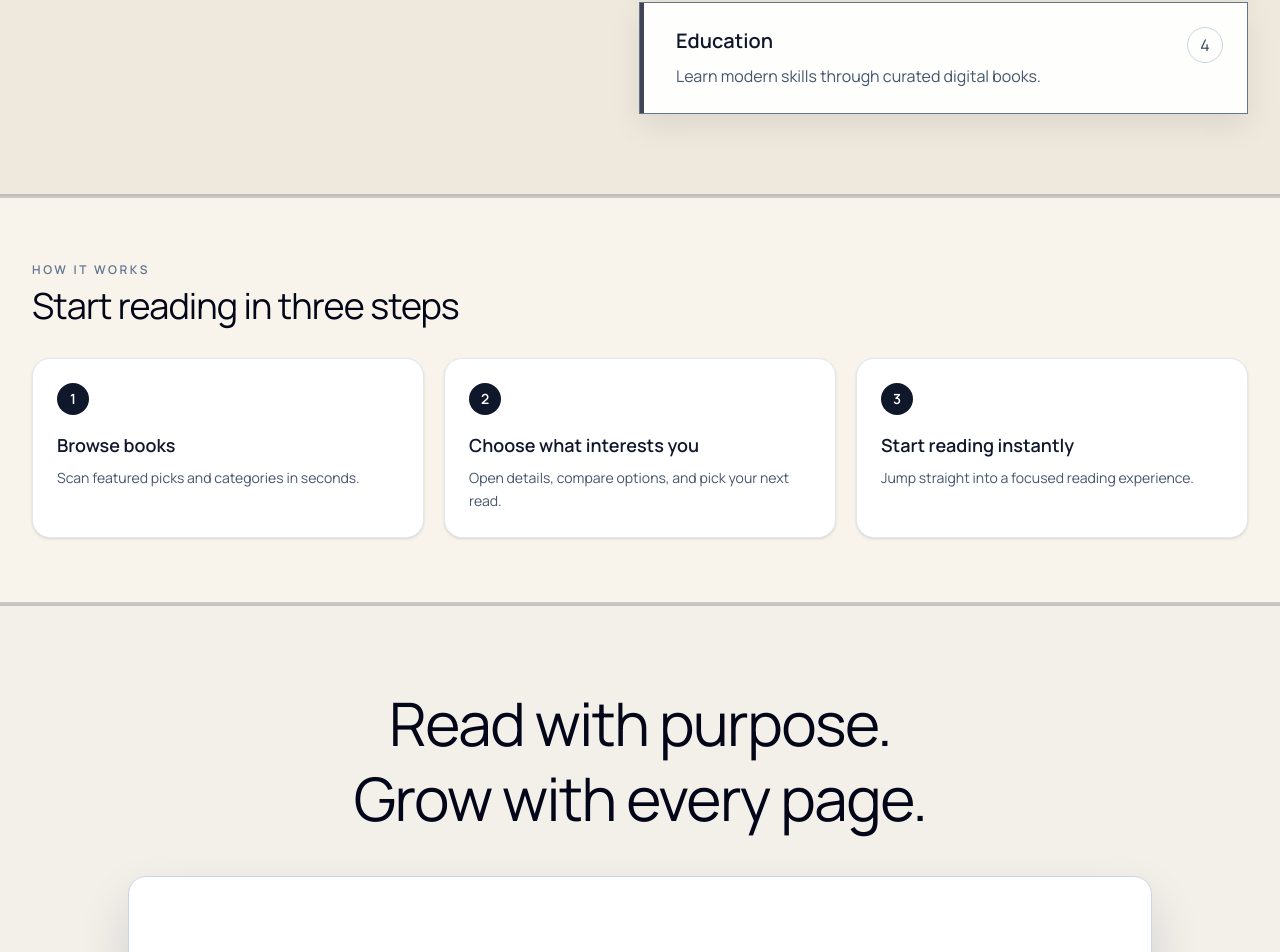
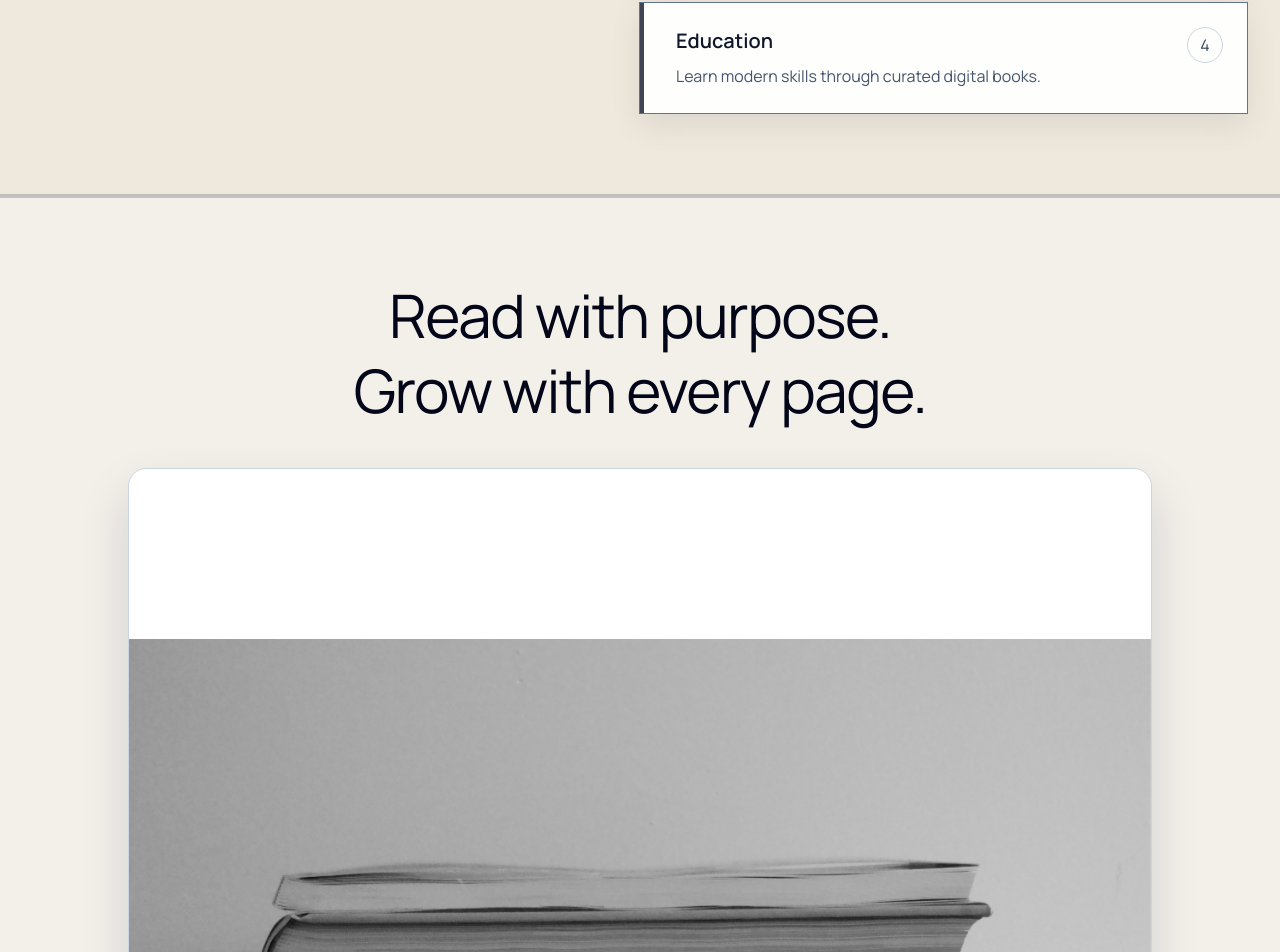
Before and after one commit to lowish/ebook-store-app, a Next.js app: page / in a window 1280 px wide. Shown: the part 1279-2231 px from the top of the page. Built offline with nearby package versions, Linux system fonts and the light colour scheme.

Commit message:
chore: remove unused files and clean up codebase

```diff
--- a/app/page.tsx
+++ b/app/page.tsx
@@ -2,7 +2,6 @@ import { LandingNavbar } from "@/components/landing/landing-navbar";
 import { LandingScrollAnimations } from "@/components/landing/landing-scroll-animations";
 import { HeroSection } from "@/components/landing/hero-section";
 import { CategoriesSection } from "@/components/landing/categories-section";
-import { HowItWorksSection } from "@/components/landing/how-it-works-section";
 import { DiscoverTextSection } from "@/components/landing/discover-text-section";
 import { FeaturedBooksSection } from "@/components/landing/featured-books-section";
 import { ShowcaseImageSection } from "@/components/landing/showcase-image-section";
@@ -16,7 +15,6 @@ export default function Home() {
       <LandingScrollAnimations />
       <HeroSection />
       <CategoriesSection />
-      <HowItWorksSection />
       <ShowcaseImageSection />
       <DiscoverTextSection />
       <FeaturedBooksSection />
--- a/components/landing/how-it-works-section.tsx
+++ /dev/null
@@ -1,26 +0,0 @@
-import { howItWorks } from "@/lib/landing-data";
-
-export function HowItWorksSection() {
-  return (
-    <section id="how-it-works" data-section className="border-y-2 border-slate-900/20">
-      <div className="mx-auto w-full max-w-7xl px-4 py-16 sm:px-6 lg:px-8">
-      <p data-stagger className="text-xs font-semibold tracking-[0.22em] text-slate-500 uppercase">How it works</p>
-      <h2 data-stagger className="mt-2 font-heading text-3xl tracking-tight text-slate-950 sm:text-4xl">
-        Start reading in three steps
-      </h2>
-
-      <div className="mt-8 grid grid-cols-1 gap-5 md:grid-cols-3">
-        {howItWorks.map((step, index) => (
-          <article key={step.title} data-stagger className="rounded-2xl border border-slate-200 bg-white p-6 shadow-sm">
-            <p className="mb-4 inline-flex h-8 w-8 items-center justify-center rounded-full bg-slate-900 text-sm font-semibold text-white">
-              {index + 1}
-            </p>
-            <h3 className="text-lg font-semibold text-slate-900">{step.title}</h3>
-            <p className="mt-2 text-sm leading-relaxed text-slate-600">{step.description}</p>
-          </article>
-        ))}
-      </div>
-      </div>
-    </section>
-  );
-}
```
